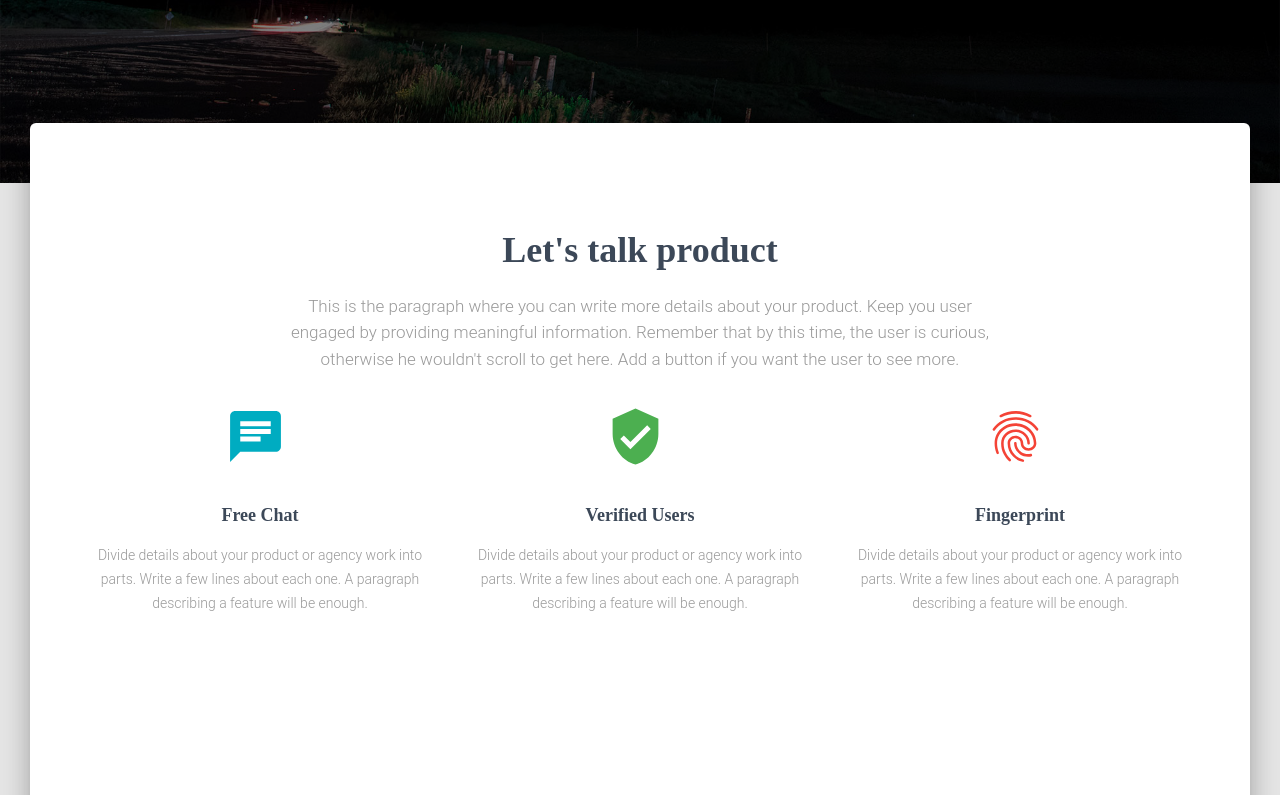
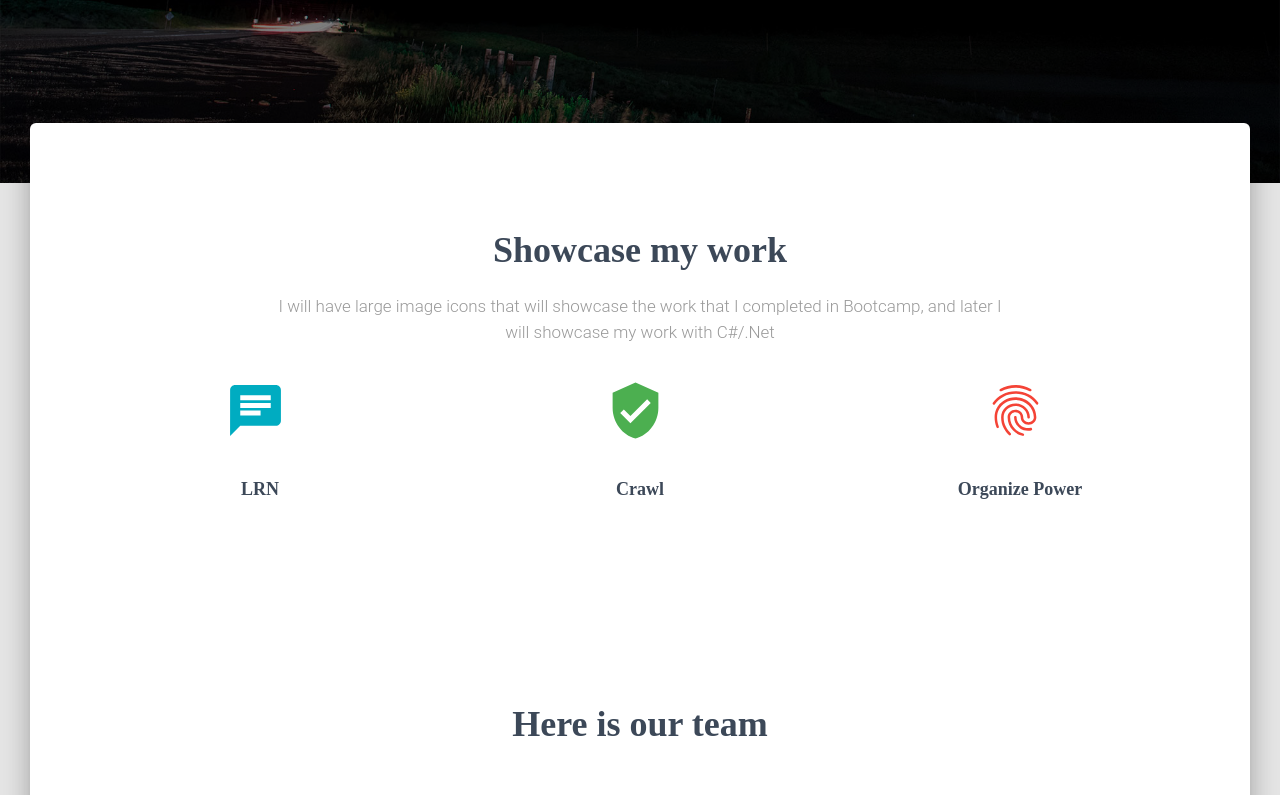
Before and after one commit to JerryMcDonald/PortfolioWebsite, a React (Create React App) app in the folder my-app/: page / in a window 1280 px wide. Shown: the part 537-1332 px from the top of the page. Built offline with nearby package versions, Linux system fonts and the light colour scheme.

Commit message:
beginning changes to showcase

```diff
--- a/my-app/src/views/HomePage/Sections/ProductSection.js
+++ b/my-app/src/views/HomePage/Sections/ProductSection.js
@@ -11,7 +11,7 @@ import GridContainer from "../../../components/Grid/GridContainer.js";
 import GridItem from "../../../components/Grid/GridItem.js";
 import InfoArea from "../../../components/InfoArea/InfoArea.js";
 
-import styles from "../../../assets/jss/material-kit-react/views/landingPageSections/productStyle.js"
+import styles from "../../../assets/jss/material-kit-react/views/landingPageSections/productStyle.js";
 
 const useStyles = makeStyles(styles);
 
@@ -21,13 +21,11 @@ export default function ProductSection() {
     <div className={classes.section}>
       <GridContainer justify="center">
         <GridItem xs={12} sm={12} md={8}>
-          <h2 className={classes.title}>Let{"'"}s talk product</h2>
+          <h2 className={classes.title}>Showcase my work</h2>
           <h5 className={classes.description}>
-            This is the paragraph where you can write more details about your
-            product. Keep you user engaged by providing meaningful information.
-            Remember that by this time, the user is curious, otherwise he wouldn
-            {"'"}t scroll to get here. Add a button if you want the user to see
-            more.
+            I will have large image icons that will showcase the work that I
+            completed in Bootcamp, and later I will showcase my work with
+            C#/.Net
           </h5>
         </GridItem>
       </GridContainer>
@@ -35,8 +33,8 @@ export default function ProductSection() {
         <GridContainer>
           <GridItem xs={12} sm={12} md={4}>
             <InfoArea
-              title="Free Chat"
-              description="Divide details about your product or agency work into parts. Write a few lines about each one. A paragraph describing a feature will be enough."
+              title="LRN"
+              // description="Divide details about your product or agency work into parts. Write a few lines about each one. A paragraph describing a feature will be enough."
               icon={Chat}
               iconColor="info"
               vertical
@@ -44,8 +42,8 @@ export default function ProductSection() {
           </GridItem>
           <GridItem xs={12} sm={12} md={4}>
             <InfoArea
-              title="Verified Users"
-              description="Divide details about your product or agency work into parts. Write a few lines about each one. A paragraph describing a feature will be enough."
+              title="Crawl"
+              // description="Divide details about your product or agency work into parts. Write a few lines about each one. A paragraph describing a feature will be enough."
               icon={VerifiedUser}
               iconColor="success"
               vertical
@@ -53,8 +51,8 @@ export default function ProductSection() {
           </GridItem>
           <GridItem xs={12} sm={12} md={4}>
             <InfoArea
-              title="Fingerprint"
-              description="Divide details about your product or agency work into parts. Write a few lines about each one. A paragraph describing a feature will be enough."
+              title="Organize Power"
+              // description="Divide details about your product or agency work into parts. Write a few lines about each one. A paragraph describing a feature will be enough."
               icon={Fingerprint}
               iconColor="danger"
               vertical
```
